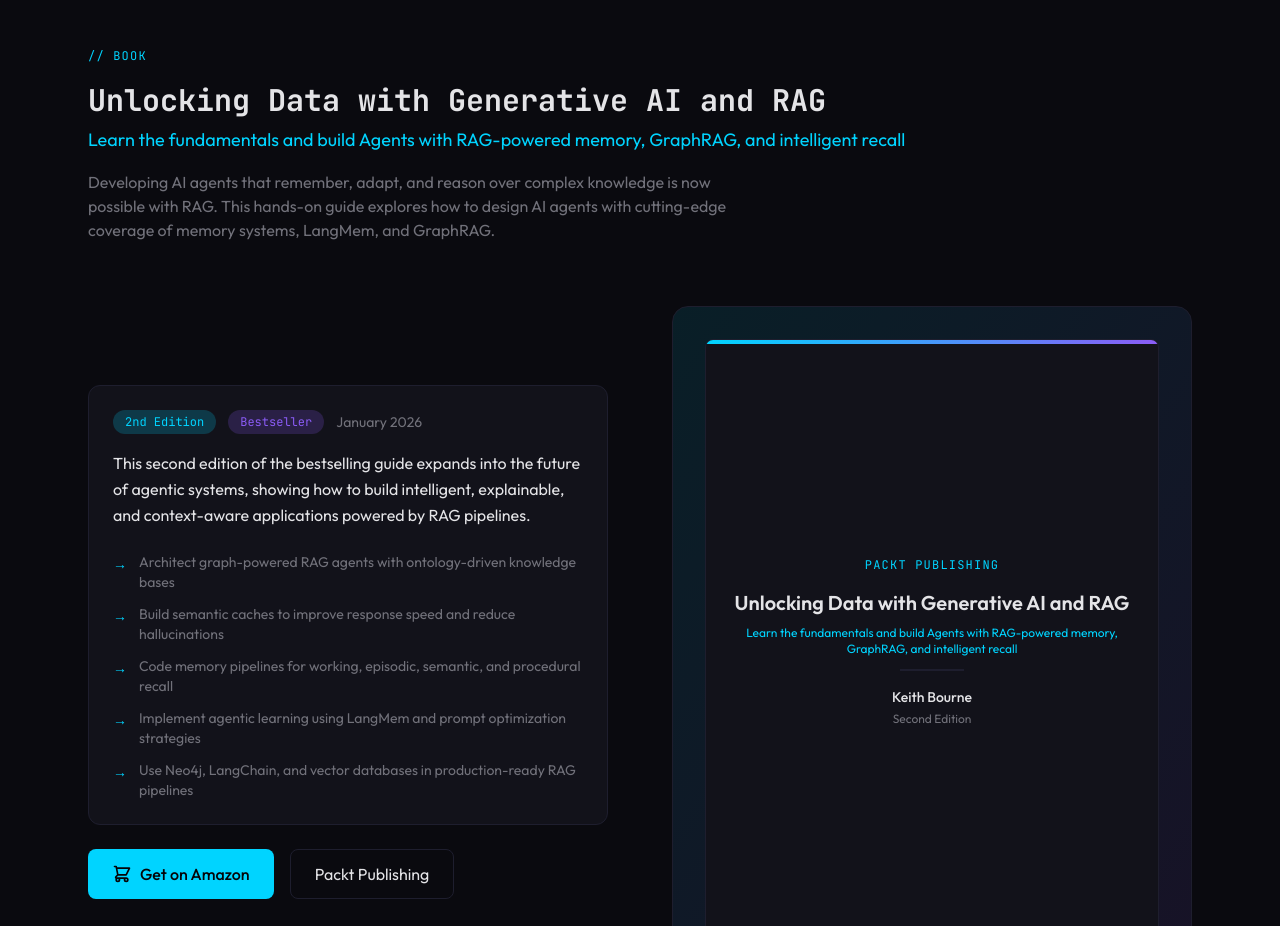
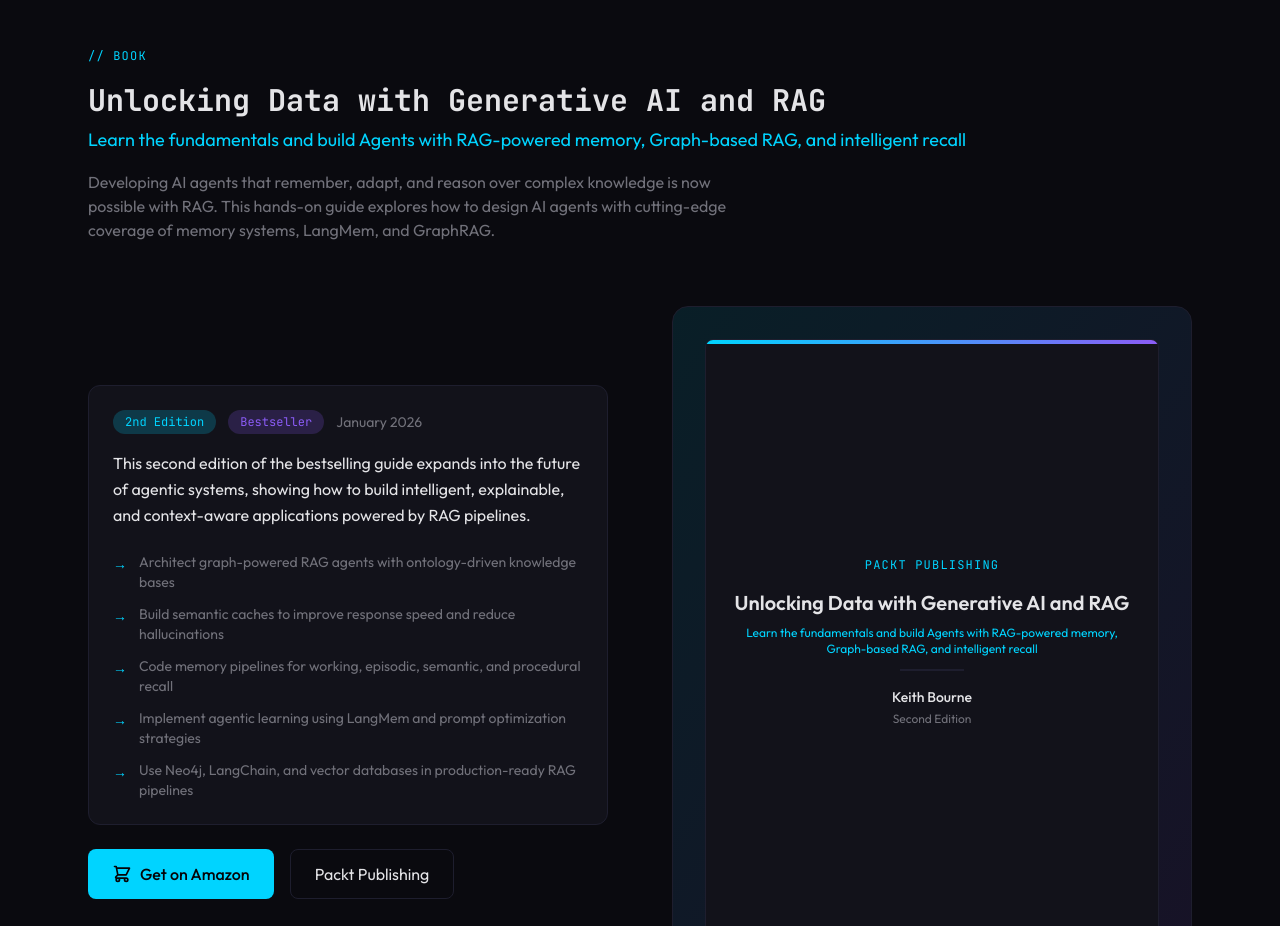
Before and after one commit to kbourne/memriq-website, a plain HTML site: page index.html in a window 1280 px wide. Shown: the part 1680-2606 px from the top of the page. Drawn offline with nearby package versions, Linux system fonts and the light colour scheme.

Commit message:
Update description from GraphRAG to Graph-based RAG

```diff
--- a/index.html
+++ b/index.html
@@ -324,7 +324,7 @@
             <div class="mb-16">
                 <span class="font-mono text-xs text-memriq-cyan uppercase tracking-widest">// Book</span>
                 <h2 class="font-mono font-bold text-2xl md:text-3xl mt-4">Unlocking Data with Generative AI and RAG</h2>
-                <p class="text-lg text-memriq-cyan mt-2">Learn the fundamentals and build Agents with RAG-powered memory, GraphRAG, and intelligent recall</p>
+                <p class="text-lg text-memriq-cyan mt-2">Learn the fundamentals and build Agents with RAG-powered memory, Graph-based RAG, and intelligent recall</p>
                 <p class="text-memriq-muted mt-4 max-w-2xl">
                     Developing AI agents that remember, adapt, and reason over complex knowledge is now possible with RAG.
                     This hands-on guide explores how to design AI agents with cutting-edge coverage of memory systems, LangMem, and GraphRAG.
@@ -394,7 +394,7 @@
                             <div class="text-center p-6">
                                 <div class="font-mono text-xs text-memriq-cyan mb-4 tracking-widest">PACKT PUBLISHING</div>
                                 <h3 class="font-semibold text-lg md:text-xl mb-2 leading-tight">Unlocking Data with Generative AI and RAG</h3>
-                                <p class="text-xs text-memriq-cyan mb-3">Learn the fundamentals and build Agents with RAG-powered memory, GraphRAG, and intelligent recall</p>
+                                <p class="text-xs text-memriq-cyan mb-3">Learn the fundamentals and build Agents with RAG-powered memory, Graph-based RAG, and intelligent recall</p>
                                 <div class="w-16 h-0.5 bg-memriq-border mx-auto mb-4"></div>
                                 <p class="text-sm text-memriq-text font-medium">Keith Bourne</p>
                                 <p class="text-xs text-memriq-muted mt-1">Second Edition</p>
```
